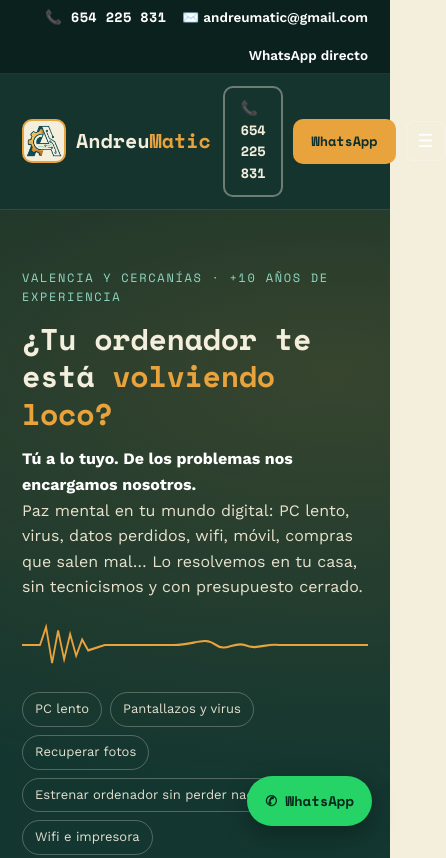
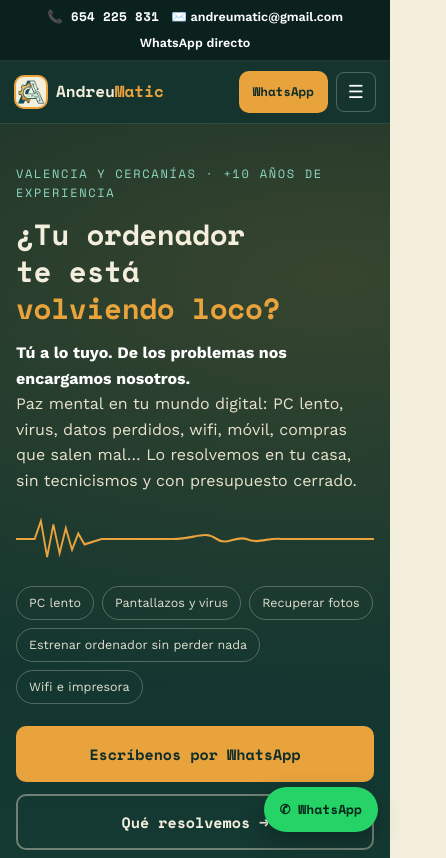
Before and after one commit to andreumatic/andreumatic.github.io, a plain HTML site: page index.html in a window 390 px wide. Shown: the top 858 px of the page, 446 px wide, since content can reach past the window. Drawn offline with nearby package versions, Linux system fonts and the light colour scheme.

Commit message:
v1.1: fix responsive movil (header, topbar, hero) + SEO y metas

```diff
--- a/css/styles.css
+++ b/css/styles.css
@@ -9,18 +9,18 @@
   --max:1120px;
 }
 *{box-sizing:border-box;margin:0;padding:0}
-html{scroll-behavior:smooth}
-body{font-family:'Work Sans',system-ui,-apple-system,Segoe UI,Roboto,Arial,sans-serif;background:var(--cream);color:var(--ink);line-height:1.6;-webkit-font-smoothing:antialiased}
-h1,h2,h3,.mono{font-family:'Space Mono',ui-monospace,monospace;line-height:1.25;letter-spacing:-.01em}
+html{scroll-behavior:smooth;overflow-x:clip}
+body{font-family:'Work Sans',system-ui,-apple-system,Segoe UI,Roboto,Arial,sans-serif;background:var(--cream);color:var(--ink);line-height:1.6;-webkit-font-smoothing:antialiased;overflow-x:clip}
+h1,h2,h3,.mono{font-family:'Space Mono',ui-monospace,monospace;line-height:1.25;letter-spacing:-.01em;overflow-wrap:break-word;text-wrap:balance}
 a{color:inherit}
-img{max-width:100%}
+img{max-width:100%;height:auto}
 .wrap{max-width:var(--max);margin:0 auto;padding:0 22px}
 .skip{position:absolute;left:-9999px;top:0;background:#fff;padding:10px;z-index:200}
 .skip:focus{left:10px;top:10px}
 /* HEADER */
-.site-header{position:sticky;top:0;z-index:100;background:rgba(15,46,41,.97);backdrop-filter:blur(8px);border-bottom:1px solid rgba(244,238,221,.12)}
-.header-in{display:flex;align-items:center;justify-content:space-between;gap:12px;padding:12px 22px;max-width:var(--max);margin:0 auto}
-.brand{display:flex;align-items:center;gap:10px;text-decoration:none;color:var(--cream);font-family:'Space Mono',monospace;font-weight:700;font-size:20px}
+.site-header{position:sticky;top:0;z-index:100;background:rgba(15,46,41,.97);backdrop-filter:blur(8px);border-bottom:1px solid rgba(244,238,221,.12);overflow:clip}
+.header-in{display:flex;align-items:center;justify-content:space-between;gap:12px;padding:12px 22px;max-width:var(--max);margin:0 auto;min-width:0}
+.brand{display:flex;align-items:center;gap:10px;text-decoration:none;color:var(--cream);font-family:'Space Mono',monospace;font-weight:700;font-size:20px;min-width:0;flex-shrink:1;white-space:nowrap}
 .brand b{font-weight:700}.brand span{color:var(--amber)}
 .topbar{background:var(--teal3);color:rgba(244,238,221,.92);font-size:13.5px;border-bottom:1px solid rgba(244,238,221,.1)}
 .topbar-in{max-width:var(--max);margin:0 auto;padding:7px 22px;display:flex;gap:16px;align-items:center;justify-content:flex-end;flex-wrap:wrap}
@@ -38,7 +38,7 @@ img{max-width:100%}
 .nav{display:flex;gap:4px;align-items:center}
 .nav a{color:rgba(244,238,221,.88);text-decoration:none;font-size:14.5px;padding:9px 12px;border-radius:8px}
 .nav a:hover,.nav a.active{background:rgba(244,238,221,.1);color:#fff}
-.btn{display:inline-block;text-decoration:none;font-family:'Space Mono',monospace;font-weight:700;border-radius:10px;padding:14px 22px;font-size:15px;transition:.18s;border:2px solid transparent;cursor:pointer}
+.btn{display:inline-block;text-decoration:none;font-family:'Space Mono',monospace;font-weight:700;border-radius:10px;padding:14px 22px;font-size:15px;transition:.18s;border:2px solid transparent;cursor:pointer;white-space:nowrap;max-width:100%}
 .btn-amber{background:var(--amber);color:var(--teal)}
 .btn-amber:hover{background:#f2b355;transform:translateY(-1px)}
 .btn-ghost{border-color:rgba(244,238,221,.4);color:var(--cream)}
@@ -48,12 +48,12 @@ img{max-width:100%}
 .btn-outline{border-color:var(--teal);color:var(--teal)}
 .btn-outline:hover{background:var(--teal);color:#fff}
 .btn-sm{padding:10px 16px;font-size:13.5px}
-.header-cta{display:flex;gap:10px;align-items:center}
-.burger{display:none;background:none;border:1px solid rgba(255,255,255,.25);color:#fff;border-radius:8px;padding:8px 11px;font-size:18px}
+.header-cta{display:flex;gap:10px;align-items:center;flex-shrink:0;min-width:0}
+.burger{display:none;background:none;border:1px solid rgba(255,255,255,.25);color:#fff;border-radius:8px;padding:8px 11px;font-size:18px;flex-shrink:0}
 /* HERO */
 .hero{background:radial-gradient(900px 420px at 85% 10%,rgba(232,163,61,.18),transparent),linear-gradient(180deg,var(--teal) 0%,var(--teal2) 100%);color:var(--cream);padding:58px 0 42px;position:relative;overflow:hidden}
 .eyebrow{font-family:'Space Mono',monospace;font-size:12px;letter-spacing:.14em;text-transform:uppercase;color:var(--mint);margin-bottom:14px}
-.hero h1{font-size:clamp(30px,4.6vw,52px);max-width:18ch;margin-bottom:14px}
+.hero h1{font-size:clamp(28px,7.5vw,52px);max-width:18ch;margin-bottom:14px}
 .hero h1 .hl{color:var(--amber)}
 .hero .sub{font-size:clamp(16px,2vw,19px);color:#e9e2cd;max-width:52ch}
 .hero .sub strong{color:#fff}
@@ -63,6 +63,7 @@ img{max-width:100%}
 .hero-trust{display:flex;gap:18px;flex-wrap:wrap;margin-top:18px;font-size:13.5px;color:rgba(244,238,221,.8)}
 .hero-trust b{color:var(--amber)}
 .hero-grid{display:grid;grid-template-columns:1.15fr .85fr;gap:34px;align-items:center}
+.hero-grid>div{min-width:0}
 .pain-card{background:var(--card);color:var(--ink);border-radius:var(--radius);box-shadow:var(--shadow);overflow:hidden}
 .pain-card header{background:var(--amber);color:var(--teal);font-family:'Space Mono',monospace;font-weight:700;font-size:13px;padding:12px 18px;letter-spacing:.04em}
 .pain-card ul{list-style:none;padding:16px 18px}
@@ -143,7 +144,7 @@ p.lead{color:var(--muted);font-size:16.5px;max-width:66ch;margin-bottom:8px}
 .cta-final{background:linear-gradient(180deg,var(--teal) 0%,var(--teal3) 100%);color:var(--cream);text-align:center;padding:66px 0}
 .cta-final h2{font-size:clamp(26px,3.6vw,38px);margin-bottom:10px}
 .cta-final p{color:var(--mint);margin-bottom:22px}
-.phone-big{font-family:'Space Mono',monospace;font-size:clamp(28px,5vw,42px);font-weight:700;color:var(--amber);text-decoration:none;letter-spacing:1px}
+.phone-big{font-family:'Space Mono',monospace;font-size:clamp(26px,7vw,42px);font-weight:700;color:var(--amber);text-decoration:none;letter-spacing:1px;overflow-wrap:anywhere}
 .zone{font-size:13.5px;color:rgba(244,238,221,.7);margin-top:10px}
 /* footer */
 footer.site{background:var(--teal3);color:rgba(244,238,221,.7);padding:30px 0;font-size:13.5px}
@@ -163,10 +164,35 @@ footer a:hover{color:var(--amber)}
 .breadcrumb a{color:var(--teal)}
 @media(max-width:900px){
   .hero-grid,.grid2,.grid3,.grid4,.split,.svc,.steps{grid-template-columns:1fr}
-  .nav{display:none;position:absolute;top:64px;left:0;right:0;background:var(--teal);flex-direction:column;padding:12px;gap:2px;border-bottom:1px solid rgba(255,255,255,.12)}
+  .nav{display:none;position:absolute;top:100%;left:0;right:0;background:var(--teal);flex-direction:column;padding:12px;gap:2px;border-bottom:1px solid rgba(255,255,255,.12)}
   .nav.open{display:flex}
   .burger{display:block}
+  /* En móvil el teléfono ya está en la topbar: ocultar duplicado del header */
+  .header-cta .btn-ghost{display:none}
+  .header-in{padding:10px 14px;gap:8px}
+  .brand{font-size:17px;gap:8px}
+  .brand-logo{width:38px;height:38px;flex:0 0 38px}
+  .header-cta{gap:8px}
+  .header-cta .btn-amber{padding:10px 14px;font-size:13px}
+  .topbar{font-size:12.5px}
+  .topbar-in{padding:7px 14px;gap:6px 12px;justify-content:center;text-align:center}
+  .topbar a{white-space:normal;overflow-wrap:anywhere}
   .trustbar{grid-template-columns:1fr}
   .trustbar div{border-right:0;border-bottom:1px solid rgba(15,46,41,.15)}
   section.block{padding:44px 0}
+  .wa-float{right:12px;bottom:calc(12px + env(safe-area-inset-bottom, 0px));padding:12px 16px;font-size:13px;max-width:calc(100vw - 24px)}
 }
+@media(max-width:560px){
+  .wrap{padding:0 16px}
+  .brand{font-size:16px}
+  .brand-logo{width:34px;height:34px;flex-basis:34px}
+  .header-cta .btn-amber{padding:9px 12px;font-size:12.5px}
+  .hero{padding:40px 0 32px}
+  .hero-points span{font-size:12.5px}
+  .hero-ctas .btn{width:100%;text-align:center;white-space:normal}
+  .hero-trust{gap:10px;font-size:13px}
+  .split>div{padding:22px 18px}
+  .card{padding:18px}
+  /* Tablas de precios con scroll horizontal en vez de romper la página */
+  .price-table{display:block;overflow-x:auto;-webkit-overflow-scrolling:touch}
+}
--- a/index.html
+++ b/index.html
@@ -14,10 +14,15 @@
 <meta property="og:title" content="AndreuMatic – Paz mental en tu mundo digital">
 <meta property="og:description" content="Tú a lo tuyo. De los problemas nos encargamos nosotros. Técnico informático a domicilio en Valencia.">
 <meta property="og:url" content="https://andreumatic.github.io/">
-<meta property="og:image" content="https://andreumatic.github.io/assets/tarjeta.png">
+<meta property="og:image" content="https://andreumatic.github.io/assets/logo-a.png">
+<meta property="og:image:width" content="1376">
+<meta property="og:image:height" content="768">
+<meta property="og:image:alt" content="AndreuMatic – logo A">
+<meta name="twitter:card" content="summary_large_image">
+<meta name="twitter:image" content="https://andreumatic.github.io/assets/logo-a.png">
 <meta name="theme-color" content="#0f2e29">
-<link rel="icon" type="image/png" href="assets/icono-firma.png">
-<link rel="apple-touch-icon" href="assets/tarjeta.png">
+<link rel="icon" type="image/png" href="assets/logo-a.png">
+<link rel="apple-touch-icon" href="assets/logo-a.png">
 <link rel="preconnect" href="https://fonts.googleapis.com">
 <link rel="preconnect" href="https://fonts.gstatic.com" crossorigin>
 <link href="https://fonts.googleapis.com/css2?family=Space+Mono:wght@400;700&family=Work+Sans:wght@400;500;600;700&display=swap" rel="stylesheet">
```
Also changed, not shown: 404.html (+1 -1 lines), precios.html (+8 -3 lines), servicios.html (+8 -3 lines).
